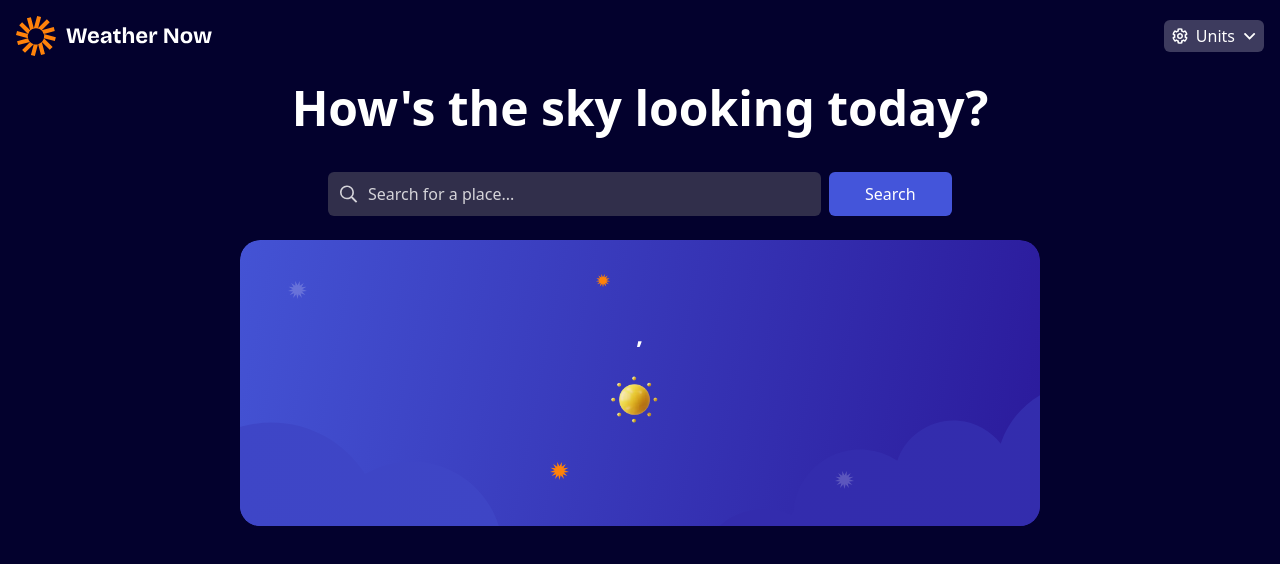
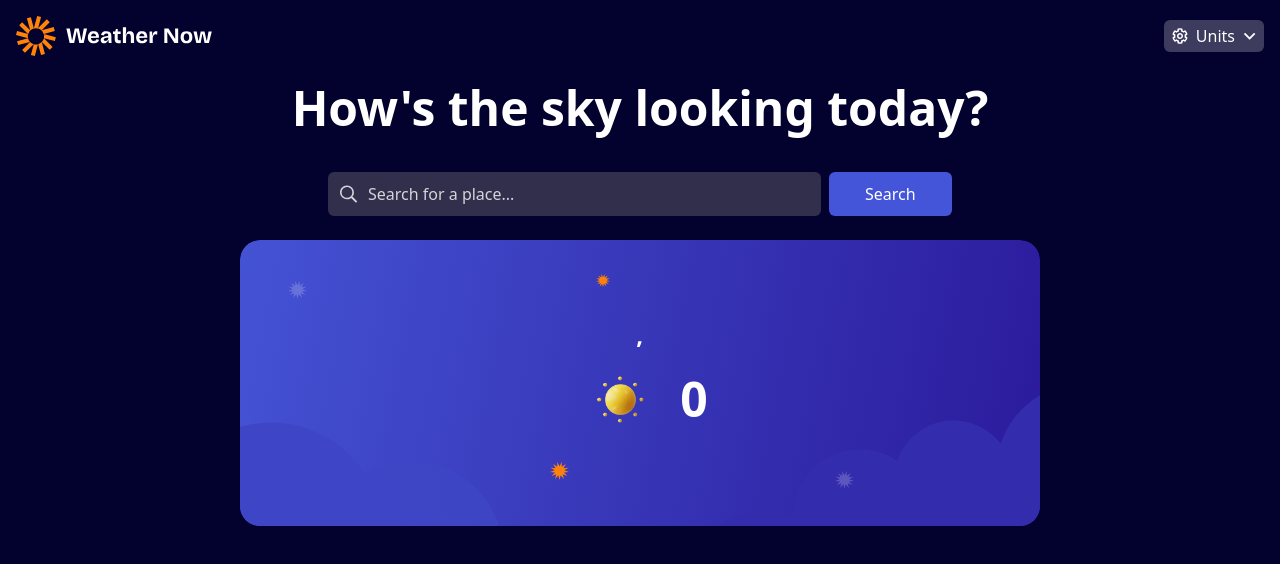
Before and after one commit to DannyHTML/Weather-app, a Vue app: page / in a window 1280 px wide. Shown: the top 564 px of the page. Built offline with nearby package versions, Linux system fonts and the light colour scheme.

Commit message:
Made the layout. Added TODO for next issue. Layout still needs reactivity, the icon should change if depending on the weather temp

```diff
--- a/src/components/MainWeatherForecast.vue
+++ b/src/components/MainWeatherForecast.vue
@@ -28,6 +28,7 @@
                         />
                         <span class="block text-5xl font-bold"
                             >{{ todayTemperature }} {{ temperatureUnit }}
+                            {{ weatherStore.currentWeatherUnitFahrenheit }}
                         </span>
                     </div>
                 </div>
@@ -56,7 +57,7 @@ defineProps({
         required: true,
     },
     todayTemperature: {
-        type: String,
+        type: Number,
         required: true,
     },
     temperatureUnit: {
--- a/src/stores/weather-store.ts
+++ b/src/stores/weather-store.ts
@@ -4,14 +4,20 @@ import axios from 'axios';
 
 export const useWeatherStore = defineStore('weather', () => {
     const weatherData = ref(null);
-    const getCity = ref('');
-    const getCountry = ref('');
-    const currentWeatherTemp = ref('');
-    const currentWeatherUnit = ref('');
-    const currentISOCode = ref('');
-    const currentTimezone = ref('');
-    const loading = ref(false);
+    const getCity = ref<string>('');
+    const getCountry = ref<string>('');
+    const currentWeatherTemp = ref<number>(0);
+    const currentWeatherUnit = ref<string>('');
+    const currentISOCode = ref<string>('');
+    const currentTimezone = ref<string>('');
+    const loading = ref<boolean>(false);
     const error = ref<string | null>(null);
+
+    // TODO: MAKE NEW ISSUE!
+    // TODO: Based on toggle dropdown, change the unit from metric to imperial
+    // const currentWeatherTempF = computed(() => {
+    //     return (currentWeatherTemp.value * 9) / 5 + 32;
+    // });
 
     async function fetchWeather(city: string) {
         loading.value = true;
@@ -28,8 +34,6 @@ export const useWeatherStore = defineStore('weather', () => {
             }
 
             const { latitude, longitude, country } = geoRes.data.results[0];
-            console.log('Geocoding response:', geoRes.data);
-            console.log(`Coordinates for ${city}:`, latitude, longitude, country);
 
             // Step 2: Fetch forecast using coordinates
             const response = await axios.get('https://api.open-meteo.com/v1/forecast', {
@@ -41,17 +45,15 @@ export const useWeatherStore = defineStore('weather', () => {
                 },
             });
             //  TODO: Convert the imperial units myself instead of doing a separate API call
-            console.log('Weather API response:', response);
 
-            weatherData.value = response.data;
-            console.log('Fetched weather data:', response.data);
             getCity.value = city;
             getCountry.value = country;
             currentWeatherTemp.value = response.data.current_weather.temperature;
             currentWeatherUnit.value = response.data.current_weather_units.temperature;
             currentISOCode.value = response.data.current_weather_units.time;
             currentTimezone.value = response.data.current_weather.time;
-            console.log(currentISOCode.value, currentTimezone.value);
+
+            console.log(currentWeatherUnit.value);
         } catch (err: any) {
             console.error('Error fetching weather data:', err);
             error.value = err.message;
```
